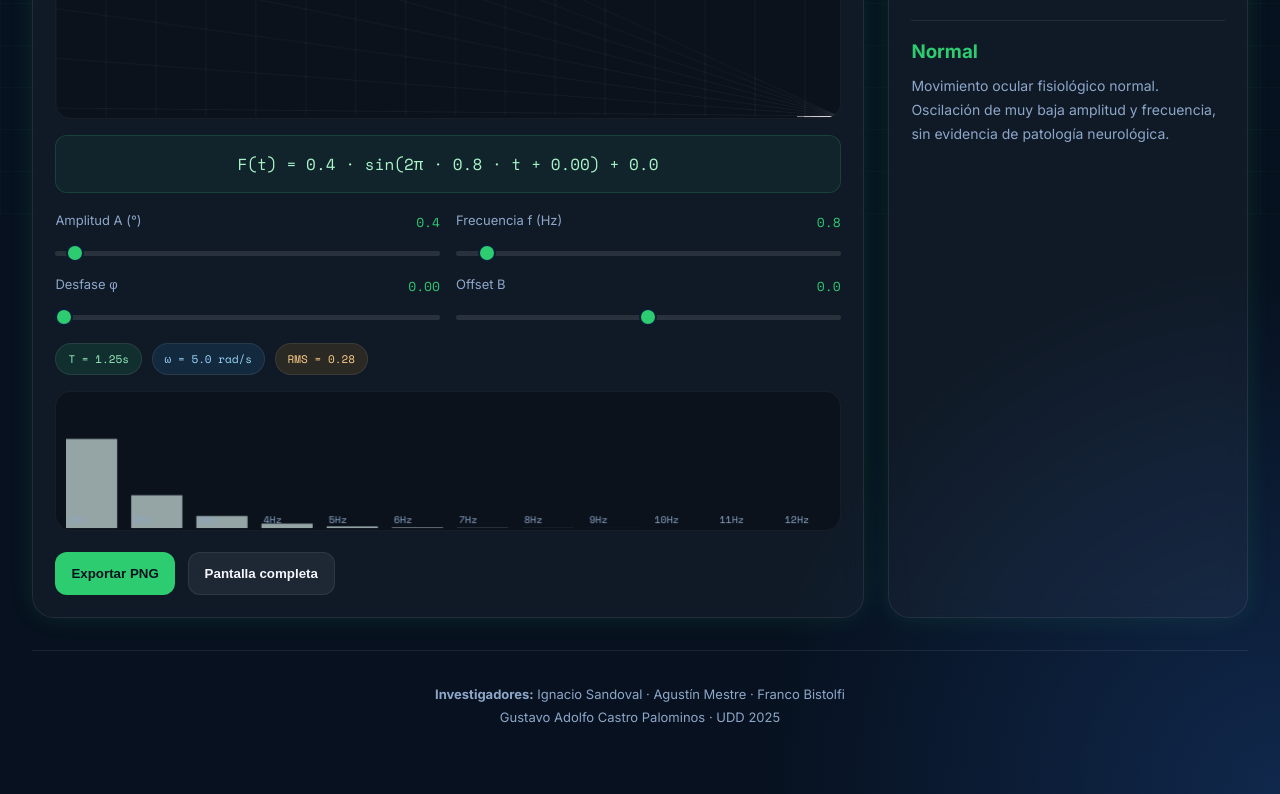
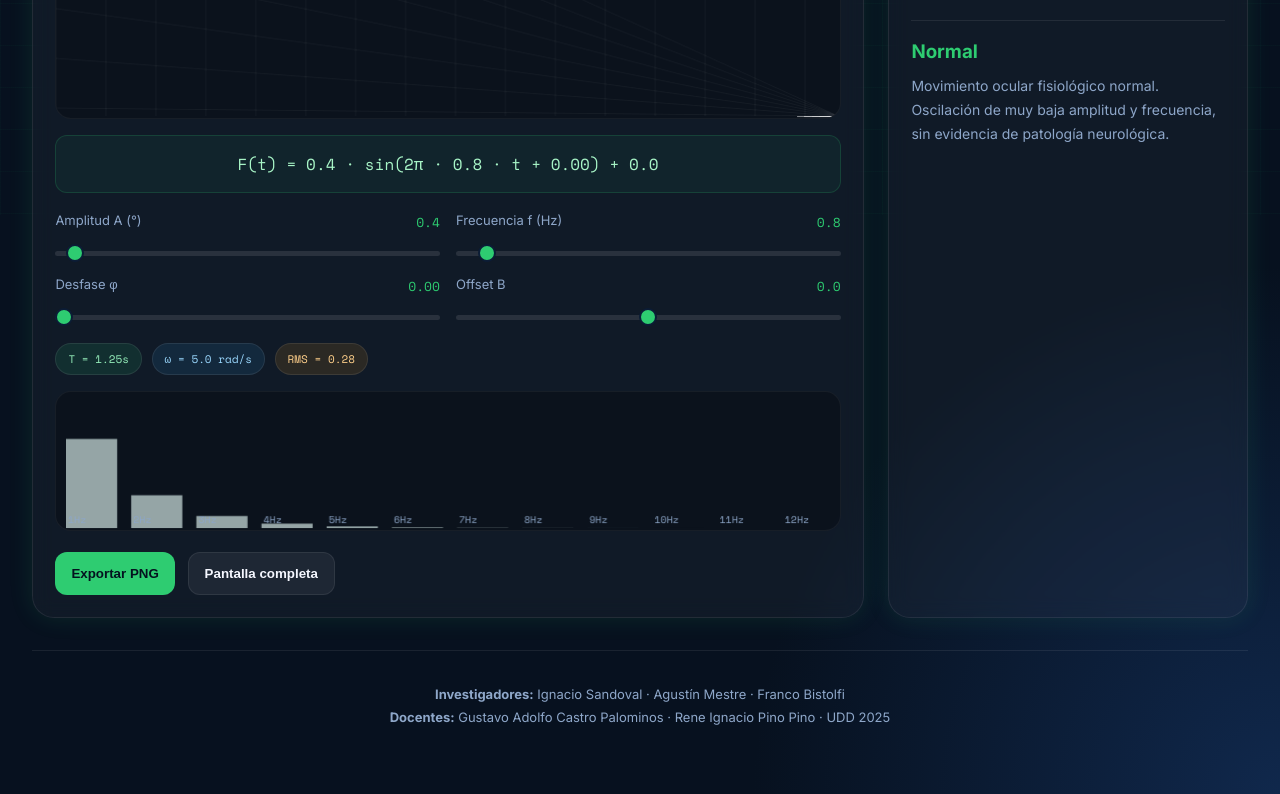
Before and after one commit to DesafioMatAp1/Nistagmo-en-la-Neurologia, a plain HTML site: page index.html in a window 1280 px wide. Shown: the part 585-1379 px from the top of the page. Drawn offline with nearby package versions, Linux system fonts and the light colour scheme.

Commit message:
Update 4 index.html

```diff
--- a/index.html
+++ b/index.html
@@ -542,7 +542,7 @@ footer{
 
   <br>
 
-  Gustavo Adolfo Castro Palominos · UDD 2025
+ <strong>Docentes:</strong> Gustavo Adolfo Castro Palominos · Rene Ignacio Pino Pino · UDD 2025
 
 </footer>
 
```
